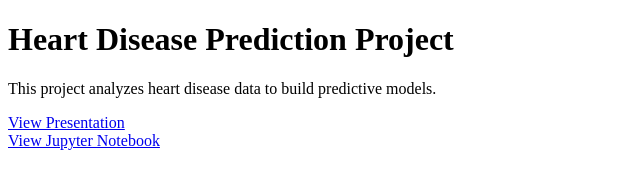
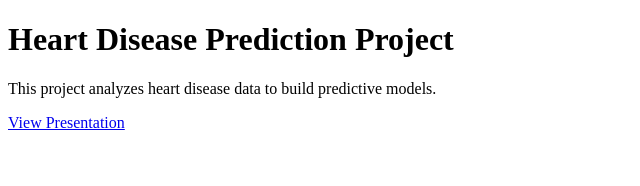
Before and after one commit to catalinaroth/Heart_Disease, a plain HTML site: page index.html in a window 1280 px wide. Shown: the whole page, without its empty margins (0-640 px from the left). Drawn offline with Linux system fonts and the light colour scheme.

Commit message:
Update index.html

```diff
--- a/index.html
+++ b/index.html
@@ -9,6 +9,5 @@
     <h1>Heart Disease Prediction Project</h1>
     <p>This project analyzes heart disease data to build predictive models.</p>
     <a href="20211023_Group06_presentation.pdf" target="_blank">View Presentation</a><br>
-    <a href="datacleaning_regression_na.ipynb" target="_blank">View Jupyter Notebook</a>
 </body>
 </html>
```
